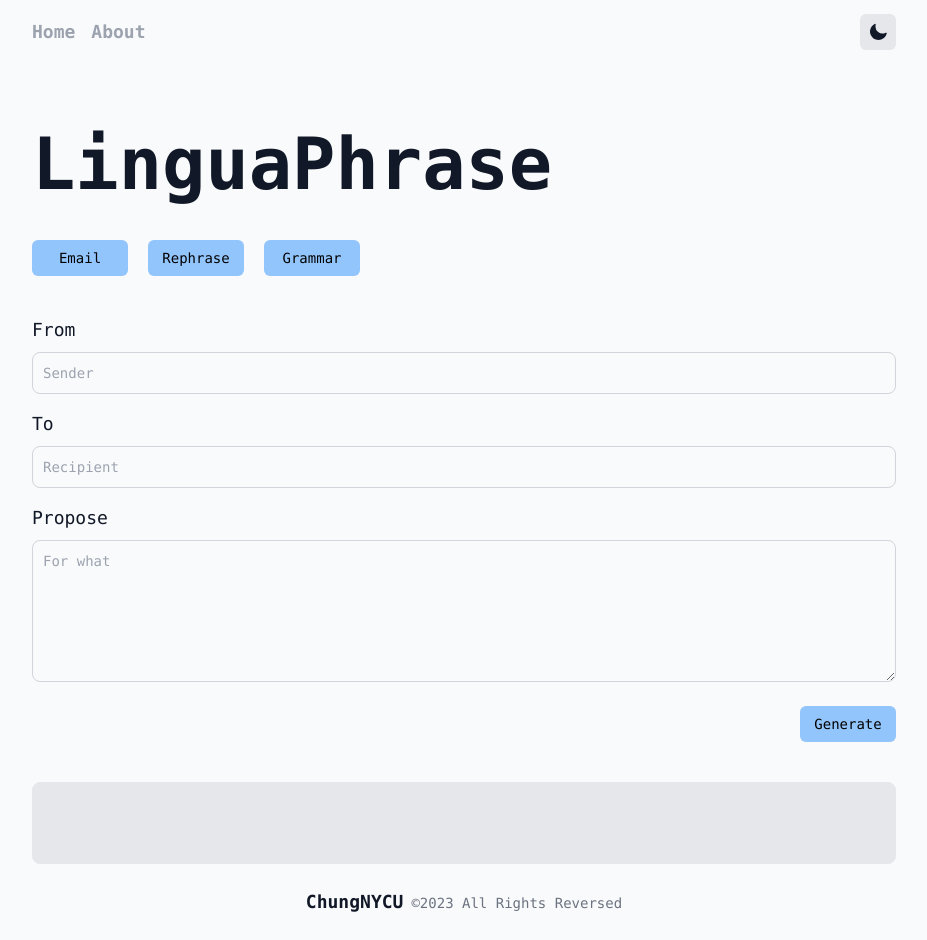
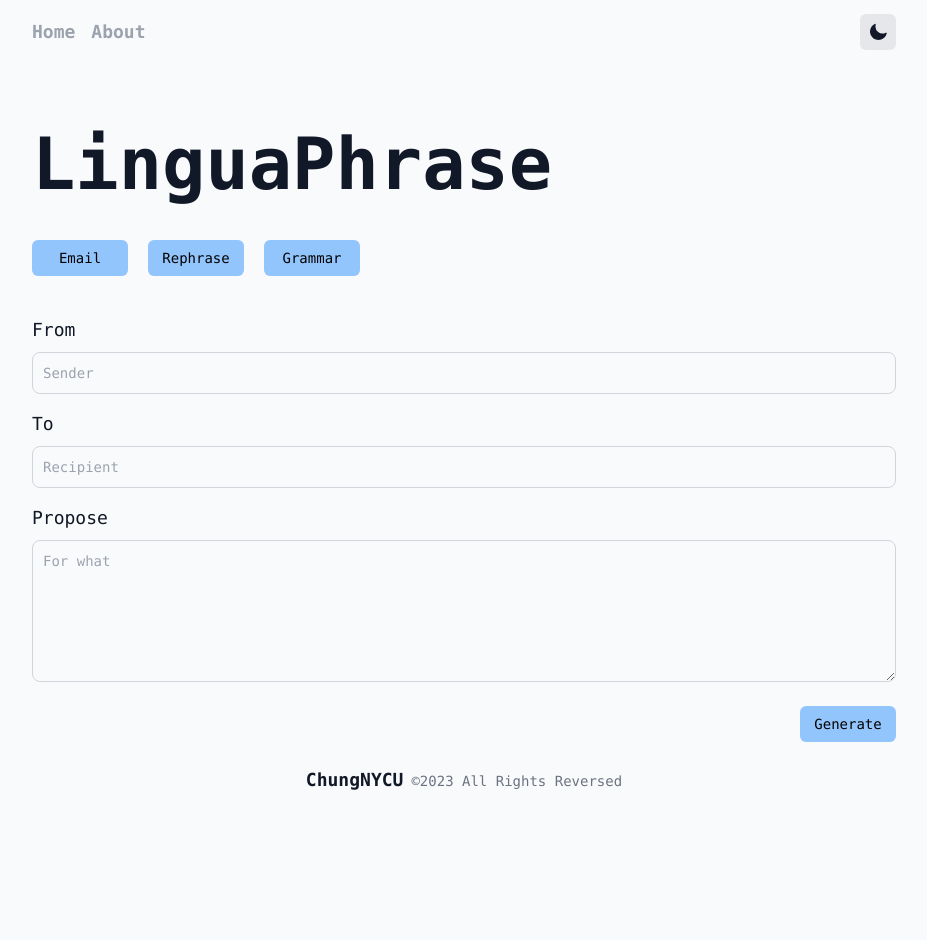
Before and after one commit to ChungNYCU/LinguaPhrase, a Next.js app: page / in a window 1280 px wide. Both pictures are taken after a click on the button "Email". Shown: the whole page, without its empty margins (176-1103 px from the left). After the commit the page ends 818 px from the top, so only its background shows below. Built offline with nearby package versions, Linux system fonts and the light colour scheme.

Commit message:
Update visual design

```diff
--- a/components/EmailWriter.tsx
+++ b/components/EmailWriter.tsx
@@ -101,12 +101,14 @@ const EmailWriter = (props: EmailWriterProps) => {
         </Button>
       </div>
 
-      <div className="result-display mt-10 w-full">
-        <div className="m-20 mt-10">
-          {isLoading && <Loading />}
-          <p className="whitespace-pre-wrap">{result}</p>
-        </div>
-      </div>
+      {isLoading && <Loading />}
+      {result &&
+        <div className="result-display mt-10 w-full">
+          <div className="m-20 mt-10">
+            <p className="whitespace-pre-wrap">{result}</p>
+          </div>
+        </div>}
+
     </div>
   );
 };
```
